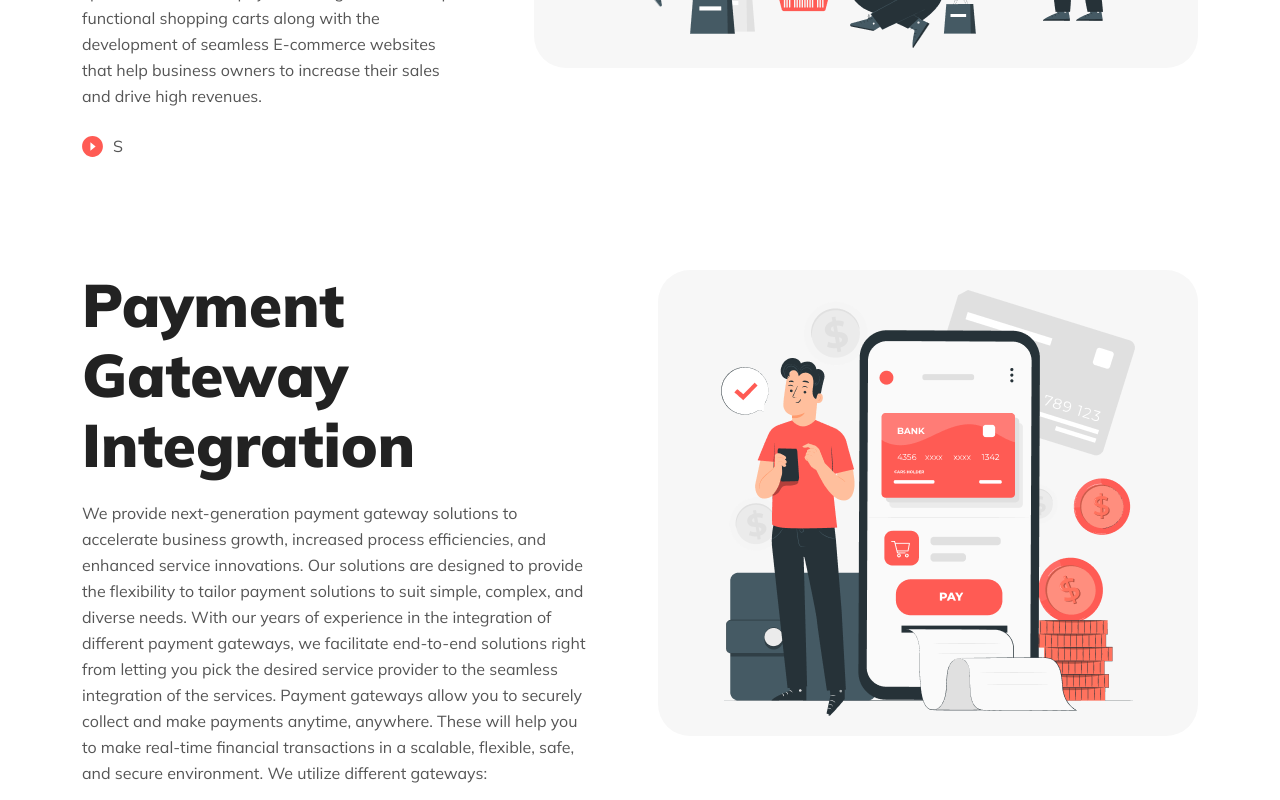
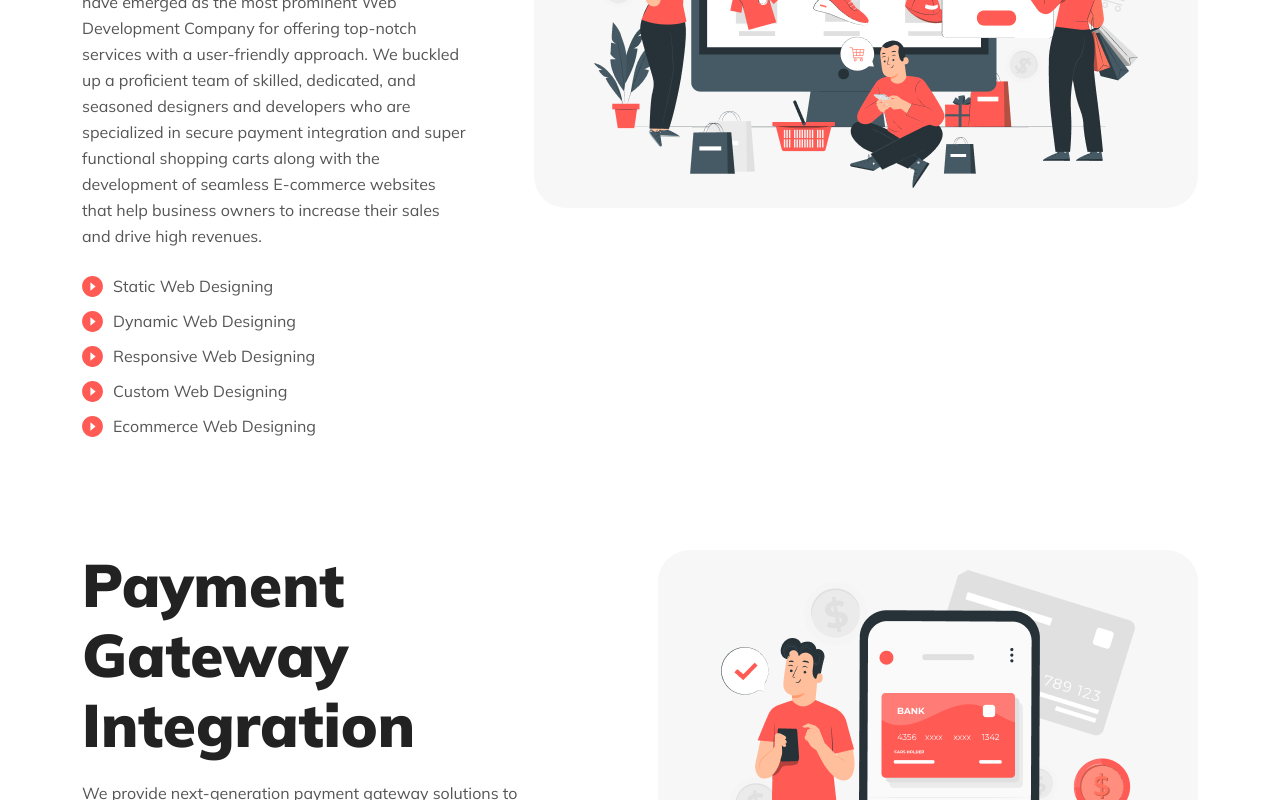
Before and after one commit to ramanshakya95/weblance, a React (Create React App) app: page /services in a window 1280 px wide. Shown: the part 2460-3260 px from the top of the page. Built offline with nearby package versions, Linux system fonts and the light colour scheme.

Commit message:
map loop in map

```diff
--- a/src/components/digitalservices/DigitalServices.js
+++ b/src/components/digitalservices/DigitalServices.js
@@ -2,12 +2,6 @@ import React from 'react';
 import { Container, Row, Col } from 'react-bootstrap';
 import './DigitalServices.scss';
 
-// const list = {
-//     id: 1, point: 'Static Web Designing',
-//     id: 2, point: 'Dynamic Web Designing',
-//     id: 3, point: 'Responsive Web Designing',
-//     id: 4, point: 'Custom Web Designing, Ecommerce Web Designing',
-// }
 const digital_services_data = [
     {
         id: 1, image: require('../../assets/digitalservices/website-design.png'), title: 'Website Designing', description: 'Driven with years of experience in designing effective websites, our proficient team of designers follows immaculate coding practices to deliver websites that are secure and scalable. We present all-powerful and exceptional designs with a user-friendly approach and we do all this with the intent to convert traffic into sales. Along with this, you will be provided with SEO-friendly content and 20 days of support after the website goes live. We serve both dynamic as well as static websites as per your requirement.',
@@ -23,22 +17,58 @@ const digital_services_data = [
         id: 2, image: require('../../assets/digitalservices/website-development.png'), title: 'Website Development', description: 'Our team is specialized in giving shape to startups and medium-scale businesses by offering world-class website services of PHP, E-commerce, WordPress, Open Cart, CodeIgniter, Zend, and CakePHP that catalyzes business growth. Since inception, we have consistently been evolving as a dependable design and development service provider backed up with cutting-edge technology and functionalities. We promise to provide pixel-perfect, SEO-friendly, and fast-loading business websites that bring assured growth, as we utilize our creative insight to bring the best for our customers.', points_list: ['Static Web Designing']
     },
     {
-        id: 3, image: require('../../assets/digitalservices/e-commerce.png'), title: 'E-Commerce', description: 'We have a team of passionate people driven by one persistent goal i.e. to craft innovative solutions and unique results. Backed with years of experience, we have emerged as the most prominent Web Development Company for offering top-notch services with a user-friendly approach. We buckled up a proficient team of skilled, dedicated, and seasoned designers and developers who are specialized in secure payment integration and super functional shopping carts along with the development of seamless E-commerce websites that help business owners to increase their sales and drive high revenues.', points_list: 'Static Web Designing'
+        id: 3, image: require('../../assets/digitalservices/e-commerce.png'), title: 'E-Commerce', description: 'We have a team of passionate people driven by one persistent goal i.e. to craft innovative solutions and unique results. Backed with years of experience, we have emerged as the most prominent Web Development Company for offering top-notch services with a user-friendly approach. We buckled up a proficient team of skilled, dedicated, and seasoned designers and developers who are specialized in secure payment integration and super functional shopping carts along with the development of seamless E-commerce websites that help business owners to increase their sales and drive high revenues.', points_list: [
+            'Static Web Designing',
+            'Dynamic Web Designing',
+            'Responsive Web Designing',
+            'Custom Web Designing',
+            'Ecommerce Web Designing'
+        ]
     },
     {
-        id: 4, image: require('../../assets/digitalservices/payment-gateway.png'), title: 'Payment Gateway Integration', description: 'We provide next-generation payment gateway solutions to accelerate business growth, increased process efficiencies, and enhanced service innovations. Our solutions are designed to provide the flexibility to tailor payment solutions to suit simple, complex, and diverse needs. With our years of experience in the integration of different payment gateways, we facilitate end-to-end solutions right from letting you pick the desired service provider to the seamless integration of the services. Payment gateways allow you to securely collect and make payments anytime, anywhere. These will help you to make real-time financial transactions in a scalable, flexible, safe, and secure environment. We utilize different gateways:', points_list: 'Static Web Designing'
+        id: 4, image: require('../../assets/digitalservices/payment-gateway.png'), title: 'Payment Gateway Integration', description: 'We provide next-generation payment gateway solutions to accelerate business growth, increased process efficiencies, and enhanced service innovations. Our solutions are designed to provide the flexibility to tailor payment solutions to suit simple, complex, and diverse needs. With our years of experience in the integration of different payment gateways, we facilitate end-to-end solutions right from letting you pick the desired service provider to the seamless integration of the services. Payment gateways allow you to securely collect and make payments anytime, anywhere. These will help you to make real-time financial transactions in a scalable, flexible, safe, and secure environment. We utilize different gateways:', points_list: [
+            'Static Web Designing',
+            'Dynamic Web Designing',
+            'Responsive Web Designing',
+            'Custom Web Designing',
+            'Ecommerce Web Designing'
+        ]
     },
     {
-        id: 5, image: require('../../assets/digitalservices/graphic-design.png'), title: 'Graphic Designing', description: 'We are a squad of strategists, designers, and developers putting people at the center of everything we build and aim to illustrate only those designs that are trending, eye-catching, unique, and create the same that’s going on in your mind. We sustain faith and integrity in everything we do and strive to be simple, transparent, and empathetic. We acknowledge the value of various perspectives and distinct expertise in designing different online elements and print materials such as', points_list: 'Static Web Designing'
+        id: 5, image: require('../../assets/digitalservices/graphic-design.png'), title: 'Graphic Designing', description: 'We are a squad of strategists, designers, and developers putting people at the center of everything we build and aim to illustrate only those designs that are trending, eye-catching, unique, and create the same that’s going on in your mind. We sustain faith and integrity in everything we do and strive to be simple, transparent, and empathetic. We acknowledge the value of various perspectives and distinct expertise in designing different online elements and print materials such as', points_list: [
+            'Static Web Designing',
+            'Dynamic Web Designing',
+            'Responsive Web Designing',
+            'Custom Web Designing',
+            'Ecommerce Web Designing'
+        ]
     },
     {
-        id: 6, image: require('../../assets/digitalservices/brand-identity.png'), title: 'Brand Identity', description: 'Our skilled, experienced, and creative team converts your concept and ideas into visually exciting tangible solutions that would not only astound your customers but also leave a long-lasting impression of your brand identity. Our strength lies in the freshness of our designs. Bearing in mind your requirements, we aim to strike the right dot. In an ocean full of possibilities, you just need to dive in to get the right one! Our team can proficiently do that for you and represents aesthetic designs that perfectly amalgamate with your identity.', points_list: 'Static Web Designing'
+        id: 6, image: require('../../assets/digitalservices/brand-identity.png'), title: 'Brand Identity', description: 'Our skilled, experienced, and creative team converts your concept and ideas into visually exciting tangible solutions that would not only astound your customers but also leave a long-lasting impression of your brand identity. Our strength lies in the freshness of our designs. Bearing in mind your requirements, we aim to strike the right dot. In an ocean full of possibilities, you just need to dive in to get the right one! Our team can proficiently do that for you and represents aesthetic designs that perfectly amalgamate with your identity.', points_list: [
+            'Static Web Designing',
+            'Dynamic Web Designing',
+            'Responsive Web Designing',
+            'Custom Web Designing',
+            'Ecommerce Web Designing'
+        ]
     },
     {
-        id: 7, image: require('../../assets/digitalservices/pack-design.png'), title: 'Packaging Design', description: 'Our team creatively mug up all the astounding ideas and package them with perfection. With a unique aesthetic sense and keen observance, our team creates exactly what may be on your mind. We know the best way to convey your intended purpose through images, design elements, and carefully placed words. Our efficient team respects customer’s intelligence and prepares designs that send the right messages to the buyers you want to reach. We are confident that our graphic packaging designs can bump your sales and improve your company’s prospects, most assuredly.', points_list: 'Static Web Designing'
+        id: 7, image: require('../../assets/digitalservices/pack-design.png'), title: 'Packaging Design', description: 'Our team creatively mug up all the astounding ideas and package them with perfection. With a unique aesthetic sense and keen observance, our team creates exactly what may be on your mind. We know the best way to convey your intended purpose through images, design elements, and carefully placed words. Our efficient team respects customer’s intelligence and prepares designs that send the right messages to the buyers you want to reach. We are confident that our graphic packaging designs can bump your sales and improve your company’s prospects, most assuredly.', points_list: [
+            'Static Web Designing',
+            'Dynamic Web Designing',
+            'Responsive Web Designing',
+            'Custom Web Designing',
+            'Ecommerce Web Designing'
+        ]
     },
     {
-        id: 7, image: require('../../assets/digitalservices/content-writing.png'), title: 'Content Writing', description: 'Our proficient content writers have equipped robust knowledge in delivering innovative and informative high-quality content that catalyzes business growth. Also, we’re adept at the creativity that mobilizes thoughts to words and articulating fresh content in producing exceptional work. Driven with years of experience, we have emerged as a one-stop solution for aspiring businesses and marketing tycoons. We hold proficiency in some of the following:', points_list: 'Static Web Designing'
+        id: 7, image: require('../../assets/digitalservices/content-writing.png'), title: 'Content Writing', description: 'Our proficient content writers have equipped robust knowledge in delivering innovative and informative high-quality content that catalyzes business growth. Also, we’re adept at the creativity that mobilizes thoughts to words and articulating fresh content in producing exceptional work. Driven with years of experience, we have emerged as a one-stop solution for aspiring businesses and marketing tycoons. We hold proficiency in some of the following:', points_list: [
+            'Static Web Designing',
+            'Dynamic Web Designing',
+            'Responsive Web Designing',
+            'Custom Web Designing',
+            'Ecommerce Web Designing'
+        ]
     },
 ]
 
@@ -53,7 +83,9 @@ const DigitalServices = () => {
                                 <h2>{digital_services.title}</h2>
                                 <p>{digital_services.description}</p>
                                 <ul>
-                                    <li>{digital_services.points_list[0]}</li>
+                                {digital_services.points_list.map((list, index) => (
+                                    <li key={index}>{list}</li>
+                                ))}
                                 </ul>
                             </Col>
                             <Col className='second_column'>
--- a/src/components/digitalservices/DigitalServices.scss
+++ b/src/components/digitalservices/DigitalServices.scss
@@ -18,7 +18,7 @@
       ul {
         padding: 0px;
         li {
-          @include paragraph;
+          font-size: $font-size-16;
           line-height: 35px;
           color: $text-555;
           list-style: none;
```
Also changed, not shown: src/includes/header/Header.js (+1 -8 lines).
